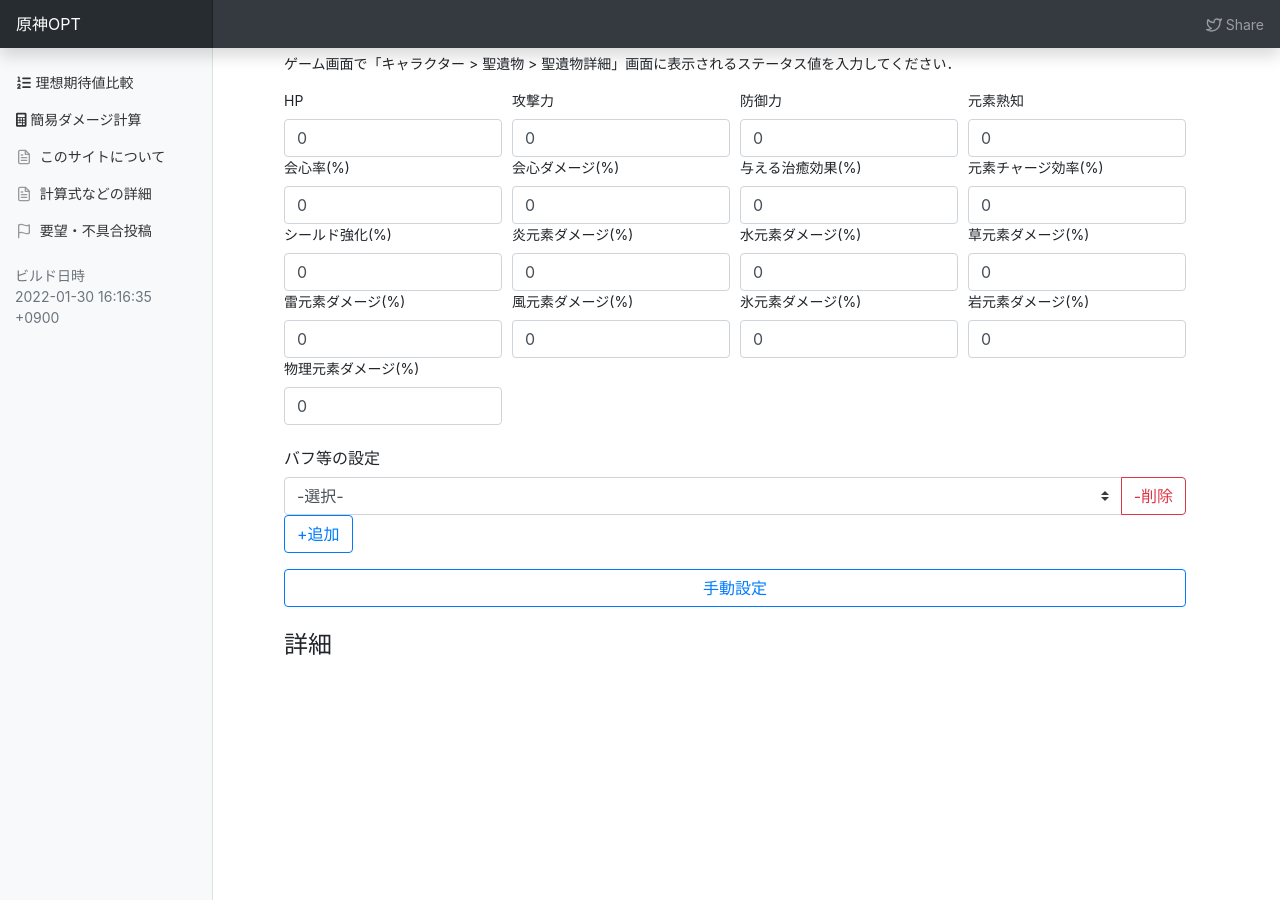
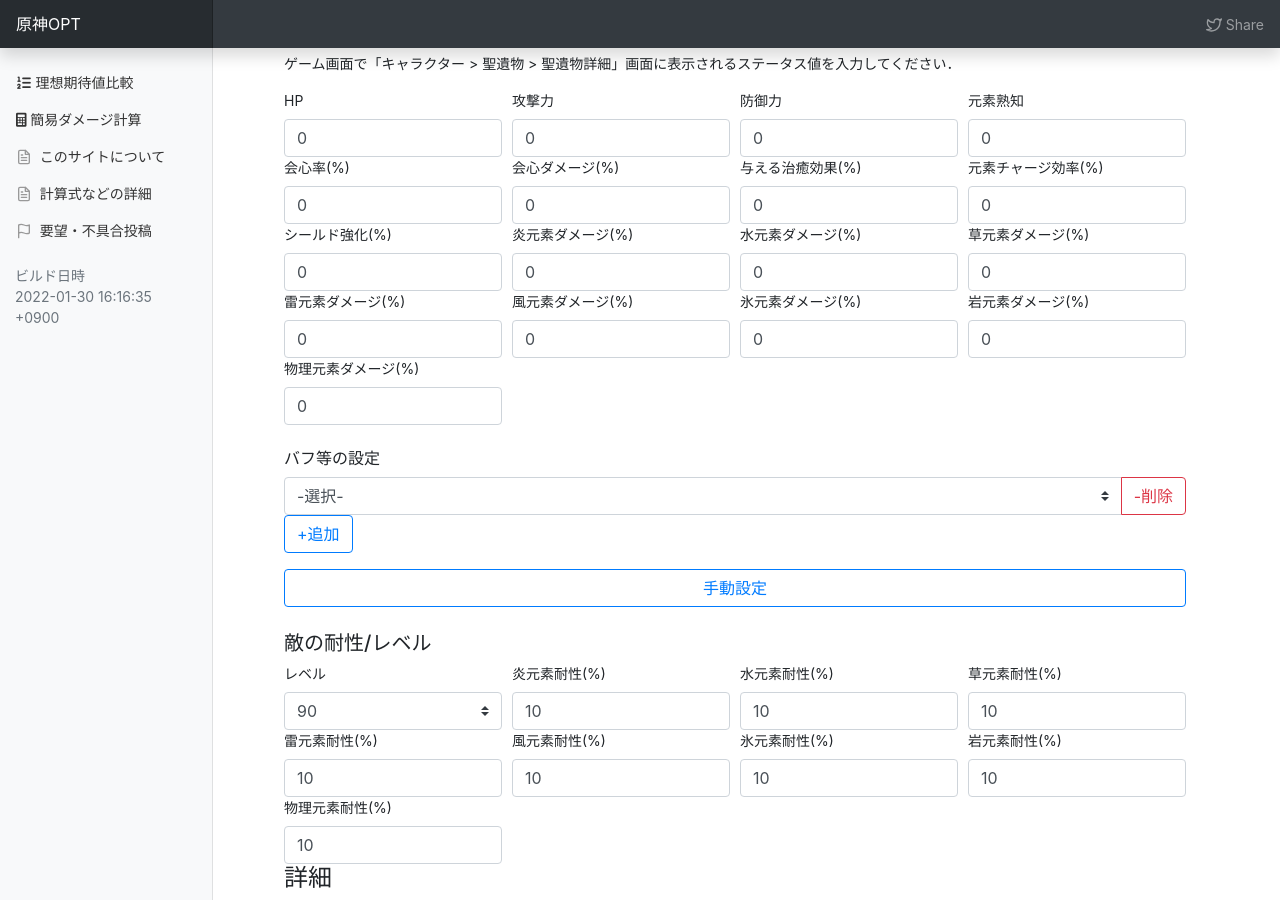
Before and after one commit to k3kaimu/genshinopt, a Jekyll site: the page built from calc.html, in a window 1280 px wide and 900 px high, scrolled down 511 px. Built offline with Jekyll 4.4.1, drawn with Linux system fonts in a browser that asks for light colours; nearby versions of some CDN libraries; before the commit the page ends 1178 px from its top, so only the background shows below that; some of the changed lines change nothing that is shown.

Commit message:
update calc

```diff
--- a/calc.html
+++ b/calc.html
@@ -6,6 +6,50 @@
 
 <div class="mb-4" data-bind="with: bundleSetting">
   {% include ui/bundle_setting.html id="bundleSetting" target_from_root="$root.bundleSetting" %}
+</div>
+
+
+<h5>敵の耐性/レベル</h5>
+
+<div class="form-row" data-bind="with: enemySetting">
+  <div class="col-sm-3 col-6">
+    <label>レベル</label>
+    <select class="custom-select" aria-label="レベル" data-bind="value: level">
+      {% include ui/level_options.html isEnemy=true %}
+    </select>
+  </div>
+  <div class="col-sm-3 col-6">
+    <label>炎元素耐性(%)</label>
+    <input type="number" class="form-control" data-bind="value: pyroResis" placeholder="例：20">
+  </div>
+  <div class="col-sm-3 col-6">
+    <label>水元素耐性(%)</label>
+    <input type="number" class="form-control" data-bind="value: hydroResis" placeholder="例：20">
+  </div>
+  <div class="col-sm-3 col-6">
+    <label>草元素耐性(%)</label>
+    <input type="number" class="form-control" data-bind="value: dendroResis" placeholder="例：20">
+  </div>
+  <div class="col-sm-3 col-6">
+    <label>雷元素耐性(%)</label>
+    <input type="number" class="form-control" data-bind="value: electroResis" placeholder="例：20">
+  </div>
+  <div class="col-sm-3 col-6">
+    <label>風元素耐性(%)</label>
+    <input type="number" class="form-control" data-bind="value: anemoResis" placeholder="例：20">
+  </div>
+  <div class="col-sm-3 col-6">
+    <label>氷元素耐性(%)</label>
+    <input type="number" class="form-control" data-bind="value: cryoResis" placeholder="例：20">
+  </div>
+  <div class="col-sm-3 col-6">
+    <label>岩元素耐性(%)</label>
+    <input type="number" class="form-control" data-bind="value: geoResis" placeholder="例：20">
+  </div>
+  <div class="col-sm-3 col-6">
+    <label>物理元素耐性(%)</label>
+    <input type="number" class="form-control" data-bind="value: physicalResis" placeholder="例：20">
+  </div>
 </div>
 
 
--- a/js/modules/ui.mjs
+++ b/js/modules/ui.mjs
@@ -370,19 +370,19 @@
         calc.addAtk.value += ArtifactStatusSetting.getValue(this.atk());
         calc.addDef.value += ArtifactStatusSetting.getValue(this.def());
         calc.baseMastery.value += ArtifactStatusSetting.getValue(this.mastery());
-        calc.baseCrtRate.value += ArtifactStatusSetting.getValue(this.crtRate());
-        calc.baseCrtDmg.value += ArtifactStatusSetting.getValue(this.crtDmg());
-        calc.baseHealingBonus.value += ArtifactStatusSetting.getValue(this.healingBonus());
-        calc.baseRecharge.value += ArtifactStatusSetting.getValue(this.recharge());
-        calc.baseRateShieldStrength.value += ArtifactStatusSetting.getValue(this.shieldBonus());
-        calc.basePyroDmg.value += ArtifactStatusSetting.getValue(this.pyroDmg());
-        calc.baseHydroDmg.value += ArtifactStatusSetting.getValue(this.hydroDmg());
-        calc.baseDendroDmg.value += ArtifactStatusSetting.getValue(this.dendroDmg());
-        calc.baseElectroDmg.value += ArtifactStatusSetting.getValue(this.electroDmg());
-        calc.baseAnemoDmg.value += ArtifactStatusSetting.getValue(this.anemoDmg());
-        calc.baseCryoDmg.value += ArtifactStatusSetting.getValue(this.cryoDmg());
-        calc.baseGeoDmg.value += ArtifactStatusSetting.getValue(this.geoDmg());
-        calc.basePhysicalDmg.value += ArtifactStatusSetting.getValue(this.physicalDmg());
+        calc.baseCrtRate.value += ArtifactStatusSetting.getValue(this.crtRate()) / 100;
+        calc.baseCrtDmg.value += ArtifactStatusSetting.getValue(this.crtDmg()) / 100;
+        calc.baseHealingBonus.value += ArtifactStatusSetting.getValue(this.healingBonus()) / 100;
+        calc.baseRecharge.value += ArtifactStatusSetting.getValue(this.recharge()) / 100;
+        calc.baseRateShieldStrength.value += ArtifactStatusSetting.getValue(this.shieldBonus()) / 100;
+        calc.basePyroDmg.value += ArtifactStatusSetting.getValue(this.pyroDmg()) / 100;
+        calc.baseHydroDmg.value += ArtifactStatusSetting.getValue(this.hydroDmg()) / 100;
+        calc.baseDendroDmg.value += ArtifactStatusSetting.getValue(this.dendroDmg()) / 100;
+        calc.baseElectroDmg.value += ArtifactStatusSetting.getValue(this.electroDmg()) / 100;
+        calc.baseAnemoDmg.value += ArtifactStatusSetting.getValue(this.anemoDmg()) / 100;
+        calc.baseCryoDmg.value += ArtifactStatusSetting.getValue(this.cryoDmg()) / 100;
+        calc.baseGeoDmg.value += ArtifactStatusSetting.getValue(this.geoDmg()) / 100;
+        calc.basePhysicalDmg.value += ArtifactStatusSetting.getValue(this.physicalDmg()) / 100;
 
         return calc;
     }
--- a/js/page/calc.js
+++ b/js/page/calc.js
@@ -22,11 +22,15 @@
 
 class CalcSetting
 {
-    constructor(bundleData)
+    /**
+     * @param {Object} bundleData
+     * @param {Calc.DamageCalculator} calc
+     */
+    constructor(bundleData, calc)
     {
         this.setting = newBundleSetting();
         this.setting.fromJS(bundleData);
-        this.calc = new Calc.DamageCalculator();
+        this.calc = calc;
 
         let oldValue = Calc.VGData.doCalcExprText;
         Calc.VGData.doCalcExprText = true;
@@ -77,17 +81,52 @@
 }
 
 
+class EnemySetting
+{
+    constructor()
+    {
+        this.level = ko.observable(90);
+        this.pyroResis = ko.observable(10);
+        this.hydroResis = ko.observable(10);
+        this.dendroResis = ko.observable(10);
+        this.electroResis = ko.observable(10);
+        this.anemoResis = ko.observable(10);
+        this.cryoResis = ko.observable(10);
+        this.geoResis = ko.observable(10);
+        this.physicalResis = ko.observable(10);
+    }
+
+
+    newDamageCalculator()
+    {
+        let calc = new Calc.DamageCalculator();
+        calc.enemyLv = Number(this.level());
+        calc.baseAllResis.value = 0;
+        calc.basePyroResis.value = Number(this.pyroResis()) / 100;
+        calc.baseHydroResis.value = Number(this.hydroResis()) / 100;
+        calc.baseDendroResis.value = Number(this.dendroResis()) / 100;
+        calc.baseElectroResis.value = Number(this.electroResis()) / 100;
+        calc.baseAnemoResis.value = Number(this.anemoResis()) / 100;
+        calc.baseCryoResis.value = Number(this.cryoResis()) / 100;
+        calc.baseGeoResis.value = Number(this.geoResis()) / 100;
+        calc.basePhysicalResis.value = Number(this.physicalResis()) / 100;
+        return calc;
+    }
+}
+
+
 class ViewModel
 {
     constructor()
     {
         this.bundleSetting = newBundleSetting();
+        this.enemySetting = new EnemySetting();
 
         this.calculateResult = ko.computed(function(){
             if(!this.bundleSetting.isValid())
                 return undefined;
 
-            return new CalcSetting(this.bundleSetting.toJS());
+            return new CalcSetting(this.bundleSetting.toJS(), this.enemySetting.newDamageCalculator());
         }, this);
     }
 
```
